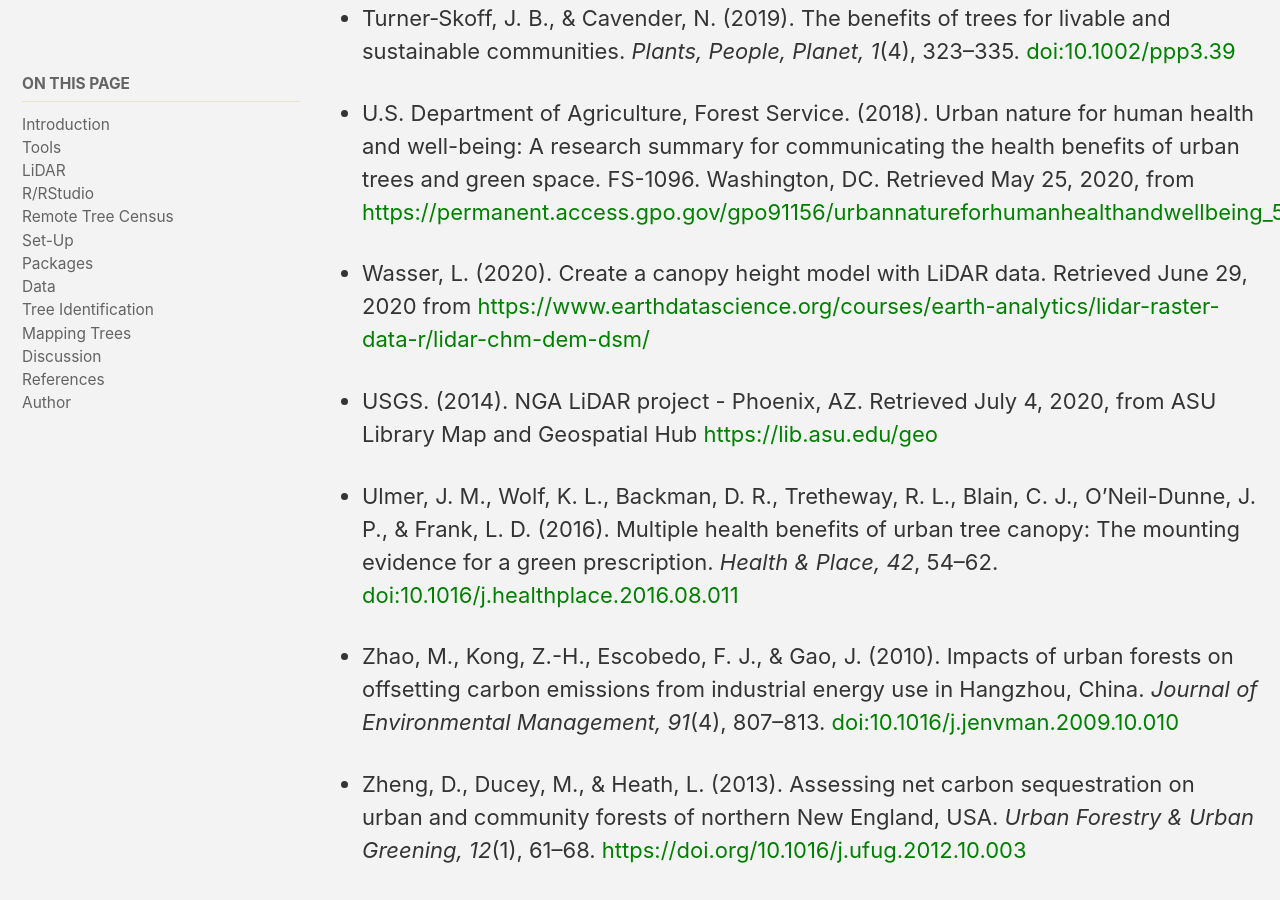
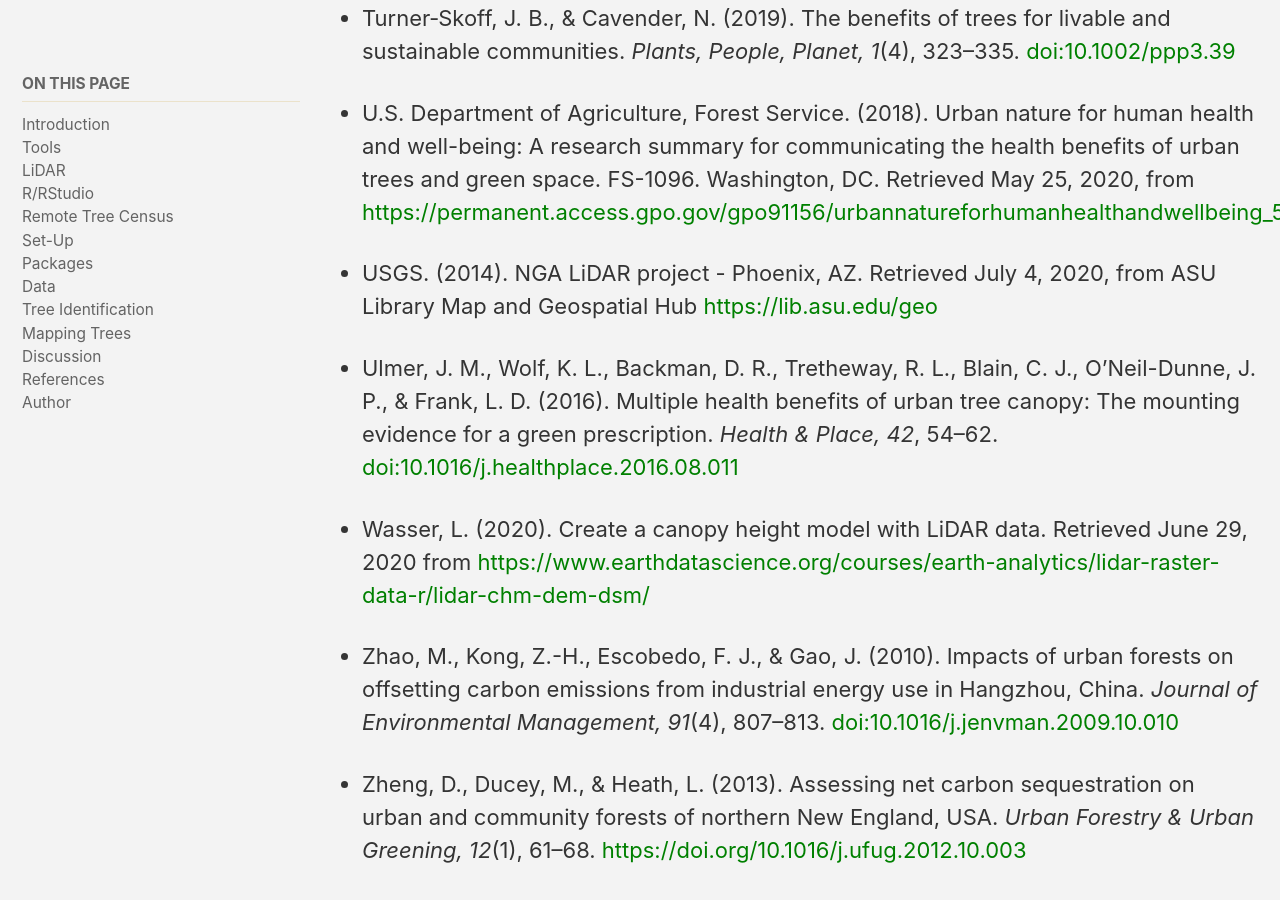
Before and after one commit to castower/cpp-593-treeproject-site, a Jekyll site: the page built from index.md, in a window 1280 px wide and 900 px high, scrolled down 18263 px. Built offline with Jekyll 4.4.1, drawn with Linux system fonts in a browser that asks for light colours; cached includes are drawn as plain includes; nearby versions of some CDN libraries.

Commit message:
Update index.md

```diff
--- a/index.md
+++ b/index.md
@@ -424,11 +424,11 @@ sqrt( 11250000 ) # 11,250,000 points
 
 - U.S. Department of Agriculture, Forest Service. (2018). Urban nature for human health and well-being: A research summary for communicating the health benefits of urban trees and green space. FS-1096. Washington, DC. Retrieved May 25, 2020, from [https://permanent.access.gpo.gov/gpo91156/urbannatureforhumanhealthandwellbeing_508_01_30_18.pdf](https://permanent.access.gpo.gov/gpo91156/urbannatureforhumanhealthandwellbeing_508_01_30_18.pdf)
 
-- Wasser, L. (2020). Create a canopy height model with LiDAR data. Retrieved June 29, 2020 from [https://www.earthdatascience.org/courses/earth-analytics/lidar-raster-data-r/lidar-chm-dem-dsm/](https://www.earthdatascience.org/courses/earth-analytics/lidar-raster-data-r/lidar-chm-dem-dsm/)
-
 - USGS. (2014). NGA LiDAR project - Phoenix, AZ. Retrieved July 4, 2020, from ASU Library Map and Geospatial Hub [https://lib.asu.edu/geo](https://lib.asu.edu/geo)
 
 - Ulmer, J. M., Wolf, K. L., Backman, D. R., Tretheway, R. L., Blain, C. J., O’Neil-Dunne, J. P., & Frank, L. D. (2016). Multiple health benefits of urban tree canopy: The mounting evidence for a green prescription. <i>Health & Place, 42</i>, 54–62. [doi:10.1016/j.healthplace.2016.08.011](https://linkinghub.elsevier.com/retrieve/pii/S1353829216301332)
+
+- Wasser, L. (2020). Create a canopy height model with LiDAR data. Retrieved June 29, 2020 from [https://www.earthdatascience.org/courses/earth-analytics/lidar-raster-data-r/lidar-chm-dem-dsm/](https://www.earthdatascience.org/courses/earth-analytics/lidar-raster-data-r/lidar-chm-dem-dsm/)
 
 - Zhao, M., Kong, Z.-H., Escobedo, F. J., & Gao, J. (2010). Impacts of urban forests on offsetting carbon emissions from industrial energy use in Hangzhou, China. <i>Journal of Environmental Management, 91</i>(4), 807–813. [doi:10.1016/j.jenvman.2009.10.010](https://www.sciencedirect.com/science/article/pii/S030147970900365X?via%3Dihub)
 
```
